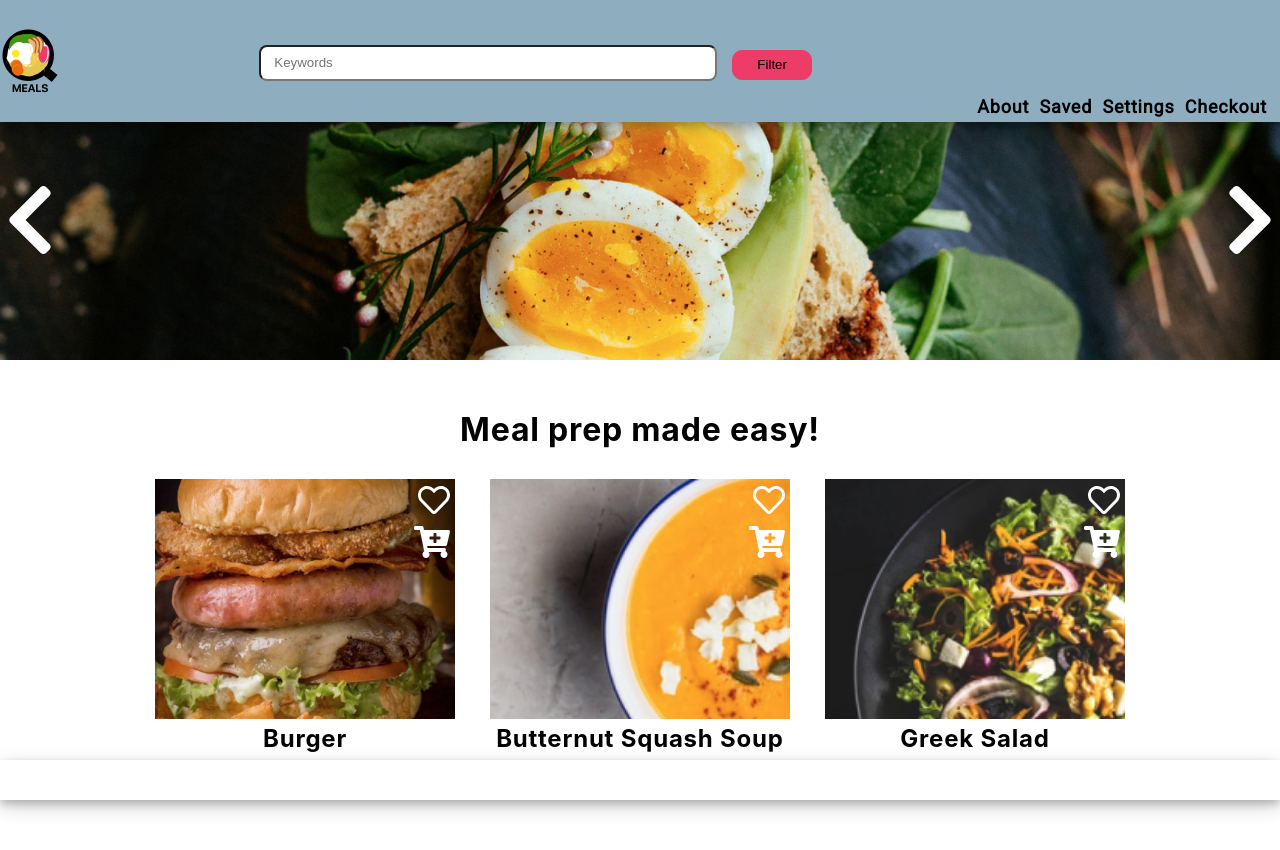
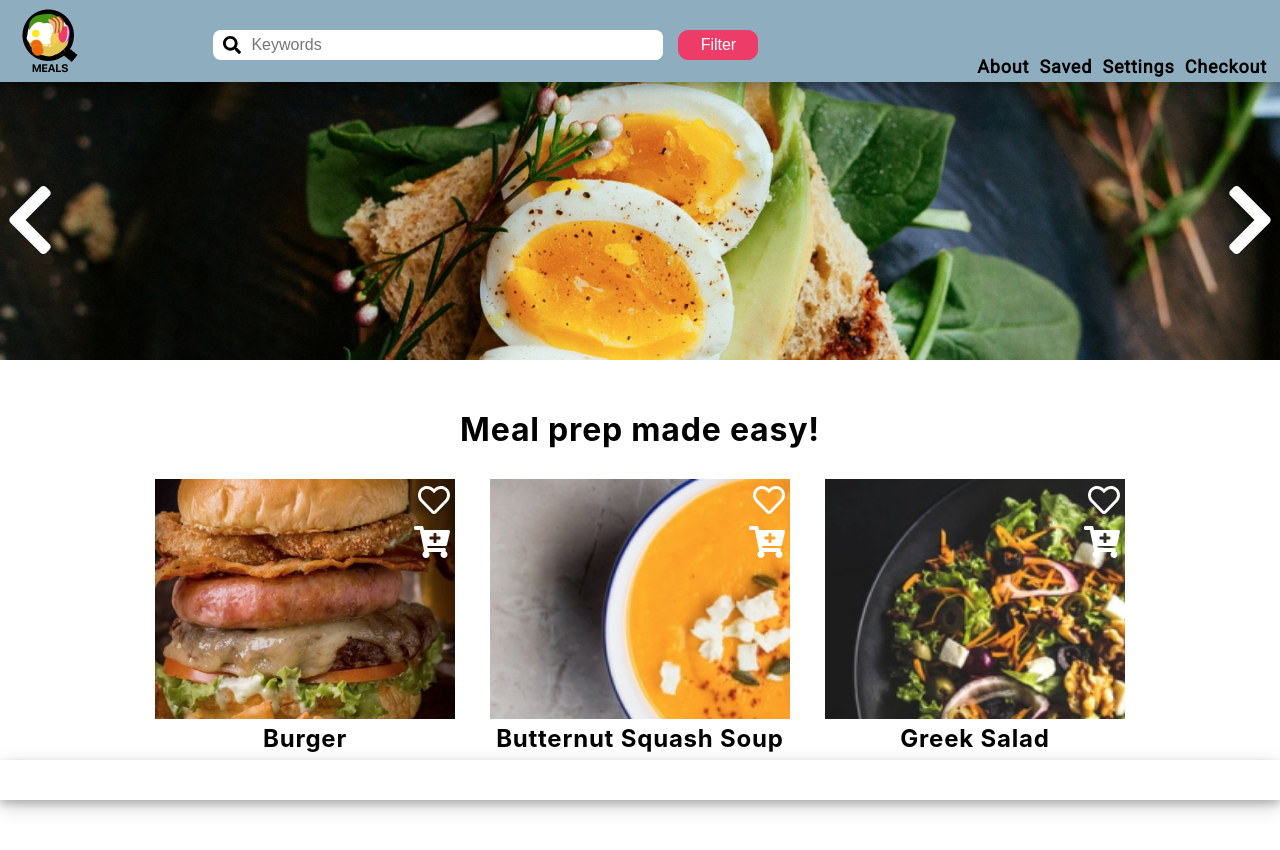
Before and after one commit to jadizzedin/quickmeals, a React (Create React App) app in the folder client/: page / in a window 1280 px wide. Shown: the top 850 px of the page. Built offline with nearby package versions, Linux system fonts and the light colour scheme.

Commit message:
last minute styling

```diff
--- a/client/src/App.css
+++ b/client/src/App.css
@@ -28,7 +28,7 @@ a, .link {
   position: fixed;
   top: 0;
   width: 100%;
-  height: 15vh;
+  height: 10vh;
   box-shadow: 0 4px 8px 0 rgba(0, 0, 0, 0.2), 0 6px 20px 0 rgba(0, 0, 0, 0.19);
 }
 
--- a/client/src/components/filter.css
+++ b/client/src/components/filter.css
@@ -8,7 +8,7 @@
   position: absolute;
   justify-content: space-around;
   margin-left: 300px;
-  margin-top: 188px;
+  margin-top: 178px;
 }
 
 .inactive {
@@ -26,6 +26,7 @@ button {
   color: black;
   margin: 5px;
   border-radius: 10px;
+  outline: none;
 }
 
 .meal-text {
@@ -80,20 +81,66 @@ p {
   margin-bottom: auto;
 }
 
+.input-wrapper-filter {
+  display: none;
+}
+
+.web-input-filter {
+  display: none;
+}
+
+.search-icon-filter{
+  display: none;
+}
+
 
 @media screen and (max-width: 600px) {
   .active {
     z-index: 2;
-    height: 100vh;
-    width: 100vh;
+    height: 85vh;
+    width: 100vw;
     display: flex;
     flex-direction: column;
+    justify-content: center;
+    align-items: center;
     background-color: rgb(226, 226, 226);
     position: fixed;
-    justify-content: space-around;
+    margin-left: 0;
+    margin-top: 340px;
+    right: 0;
   }
 
   .content-container {
-    margin: auto;
+    position: fixed;
   }
+
+  .input-wrapper-filter {
+    box-sizing: border-box;
+    background-color: white;
+    width: 100%;
+    display: flex;
+    justify-content: space-between;
+    border-radius: 8px;
+    height: 30px;
+    width:100%;
+    align-items: center;
+  }
+
+  .input-filter {
+    display: block;
+    background-color: white;
+    height: 100%;
+    border-radius: 8px;
+    outline: none;
+    border: none;
+    width: 90%;
+    padding: 0;
+    font-size: 16px;
+  }
+
+  .search-icon-filter{
+    display: inline;
+    margin: 0 10px;
+  }
+
 }
--- a/client/src/components/filter.js
+++ b/client/src/components/filter.js
@@ -1,5 +1,7 @@
 import React from "react";
 import './filter.css'
+import { faSearch} from '@fortawesome/free-solid-svg-icons'
+import { FontAwesomeIcon } from '@fortawesome/react-fontawesome'
 
 function Filter(props) {
 
@@ -8,6 +10,19 @@ function Filter(props) {
   return (
     <div className={filterClass}>
       <div className="content-container">
+
+      <div className="input-wrapper-filter">
+          <FontAwesomeIcon
+            className="search-icon-filter"
+            icon={faSearch}
+            color={"black"}
+            size={'1x'}/>
+        <input
+        className="input-filter"
+        type="text"
+        placeholder="Keywords" />
+      </div>
+
         <div className="meal-text">
           <p>Meal ></p>
         </div>
--- a/client/src/components/header.css
+++ b/client/src/components/header.css
@@ -15,6 +15,19 @@
 
 .header-logo{
   top: 10px;
+  margin-left: 20px;
+}
+
+.input-wrapper {
+  height:30px;
+  width: 450px;
+  background-color: white;
+  border-radius: 8px;
+  display: flex;
+  align-items: center;
+}
+.search-icon {
+  margin: 0 10px;
 }
 
 
@@ -24,6 +37,7 @@
   flex: 0 0 3;
   justify-content: space-between;
   font-size: 18px;
+  align-items: center;
 }
 
 .input{
@@ -31,6 +45,10 @@
   height:30px;
   width: 450px;
   border-radius: 8px;
+  outline: none;
+  border: none;
+  font-size: 16px;
+  padding: 0;
 }
 
 .filter-button {
@@ -40,6 +58,8 @@
   margin-left: 15px;
   border: 1px solid rgb(237,60,103);
   border-radius: 10px;
+  color: white;
+  font-size: 16px;
 }
 
 .right-side {
@@ -54,6 +74,9 @@
 .iconic {
   display: none;
   margin: 0px 10px;
+  display: flex;
+  align-items: center;
+  margin-right: 25px;
 }
 
 .icon {
@@ -75,6 +98,9 @@
   .input, .filter-button {
     display: none;
   }
+  .input-wrapper {
+    display: none;
+  }
 
   .right-side{
     display: none;
--- a/client/src/components/header.js
+++ b/client/src/components/header.js
@@ -10,10 +10,17 @@ function Header(props) {
         <img className="header-logo" src={require("../assets/logo.png")}/>
 
         <div className="web-input">
-          <input
-            className="input"
-            type="text" placeholder="&nbsp;&nbsp; Keywords"
-            onChange={(e) => props.handleChange(e)}/>
+          <div className="input-wrapper">
+            <FontAwesomeIcon
+              className="search-icon"
+              icon={faSearch}
+              color={"black"}
+              size={'1x'}/>
+            <input
+              className="input"
+              type="text" placeholder="Keywords"
+              onChange={(e) => props.handleChange(e)}/>
+          </div>
           <button
             className='filter-button'
             placeholder="Filter"
```
